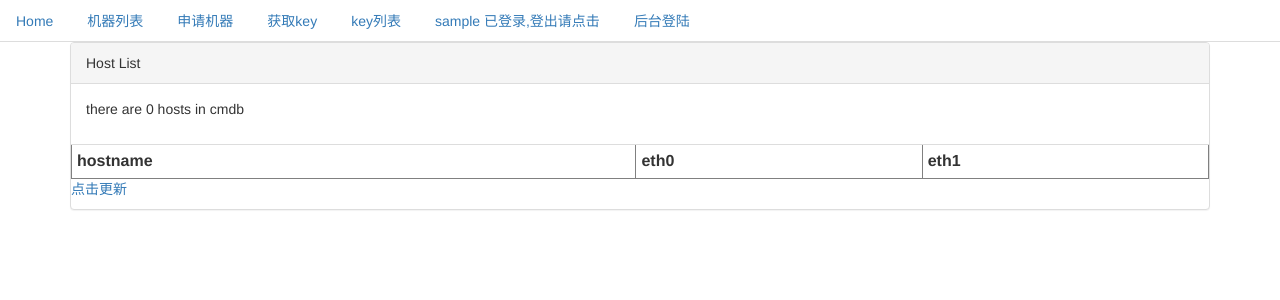
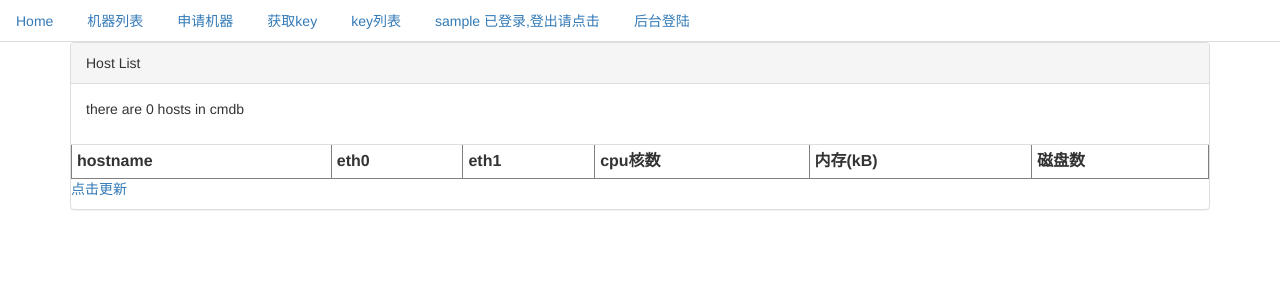
Before and after one commit to gqdw/zm_cmdb, a Django app: page /main/list/ in a window 1280 px wide. Shown: the top 300 px of the page. Run offline with Django 3.2, Linux system fonts and the light colour scheme; the visitor is signed in with stand-in values (Sample User, id 1); data that the repository does not hold is empty; parts of the project's set-up code (start-up, migrations or seed data) failed here and were passed over; some libraries are stand-ins or nearby versions.

Commit message:
Changes to be committed: 	modified:   main/templates/list.html 	add cpu ,mem, disknum,fields

```diff
--- a/zm_cmdb/main/templates/list.html
+++ b/zm_cmdb/main/templates/list.html
@@ -20,6 +20,9 @@
 <th>hostname</th>
 <th>eth0</th>
 <th>eth1</th>
+<th>cpu核数</th>
+<th>内存(kB)</th>
+<th>磁盘数</th>
 </tr>
 {% for host in hosts %}
 {% if host.ismonitor %}
@@ -27,12 +30,18 @@
                 <th>{{ host.hostname }} </th>
                 <th>{{ host.eth0 }} </th>
                 <th>{{ host.eth1 }} </th>
+				<th>{{ host.cpu }} </th>
+                <th>{{ host.mem }} </th>
+                <th>{{ host.disknum }} </th>
         </tr>
 {% else %}
         <tr>
                 <th>{{ host.hostname }} </th>
                 <th>{{ host.eth0 }} </th>
                 <th>{{ host.eth1 }} </th>
+                <th>{{ host.cpu }} </th>
+                <th>{{ host.mem }} </th>
+                <th>{{ host.disknum }} </th>
         </tr>
 {% endif %}
 {% endfor %}
```
